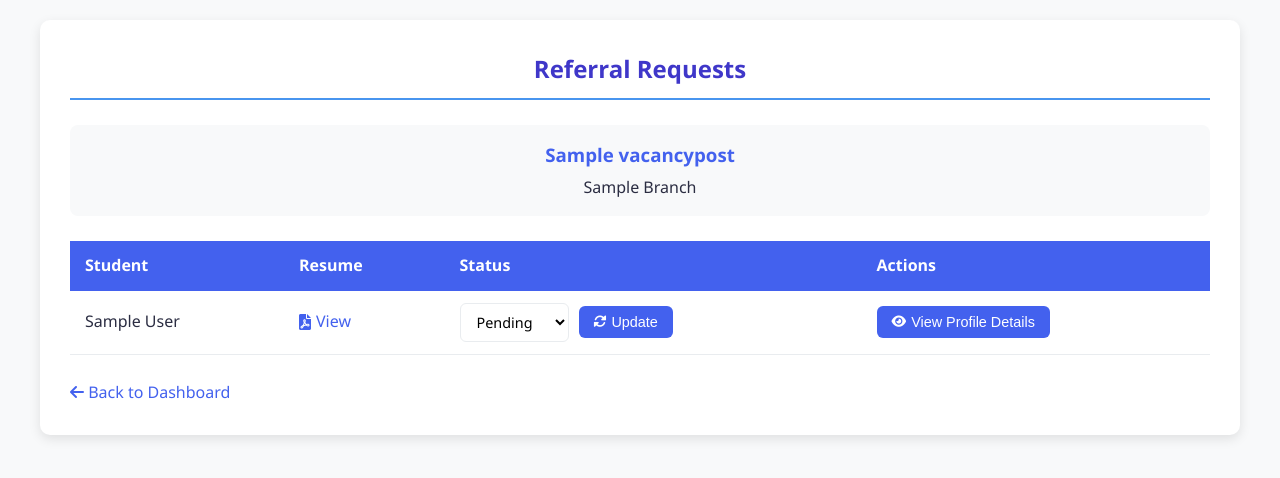
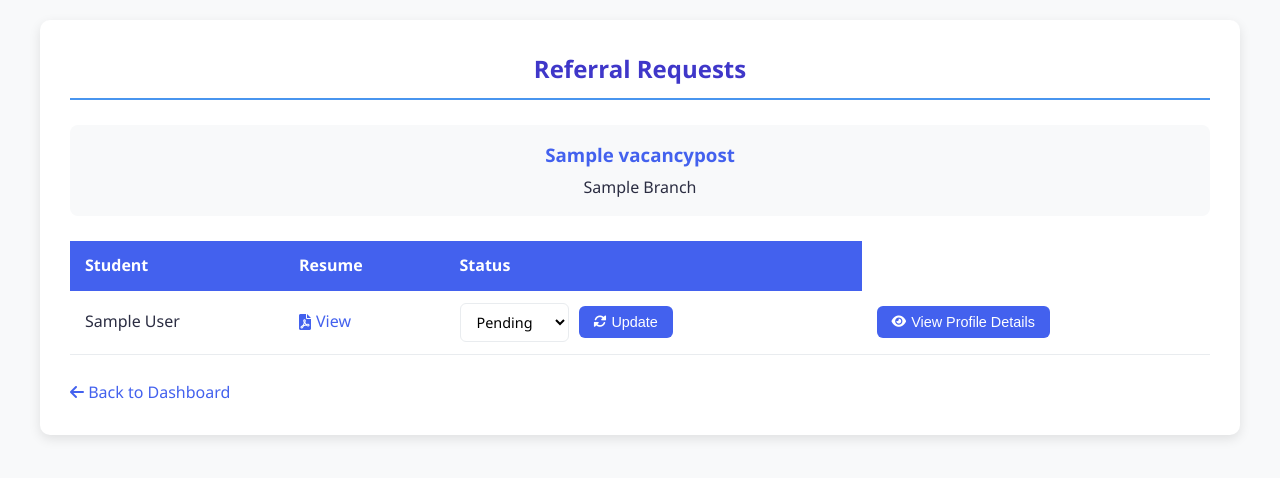
Before and after one commit to devikasaji211/placement-cell, a Django app: page /article/view-referrals/1/ in a window 1280 px wide. Shown: the top 478 px of the page. Run offline with Django 5.2, Linux system fonts and the light colour scheme; a user stored in the database is signed in; tables that the repository leaves empty hold one stand-in row (values such as "Sample post").

```diff
--- a/templates/view_referrals.html
+++ b/templates/view_referrals.html
@@ -310,7 +310,7 @@
             <th>Student</th>
             <th>Resume</th>
             <th>Status</th>
-            <th>Actions</th>
+            <!-- <th>Actions</th> -->
         </tr>
     </thead>
     <tbody>
@@ -340,7 +340,7 @@
                 </form>
             </td>
 
-            <td data-label="Actions">
+            <td >
                 <button type="button" class="btn" onclick="openModal('modal-{{ referral.id }}')">
                     <i class="fas fa-eye"></i> View Profile Details
                 </button>
```
